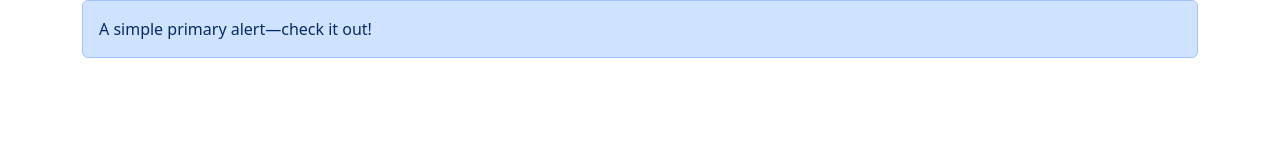
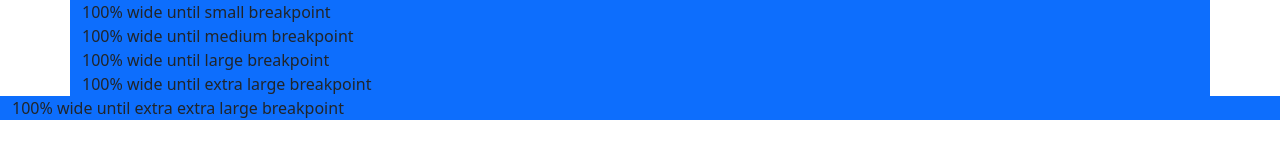
Before and after one commit to soso2410/Projeto-Travel-Agency, a plain HTML site: page index.html in a window 1280 px wide. Drawn offline with nearby package versions, Linux system fonts and the light colour scheme.

Commit message:
exemplo de containers

```diff
--- a/index.html
+++ b/index.html
@@ -7,11 +7,11 @@
     <link href="https://cdn.jsdelivr.net/npm/bootstrap@5.3.7/dist/css/bootstrap.min.css" rel="stylesheet" integrity="sha384-LN+7fdVzj6u52u30Kp6M/trliBMCMKTyK833zpbD+pXdCLuTusPj697FH4R/5mcr" crossorigin="anonymous">
 </head>
 <body>
-    <div class="container">
-        <div class="alert alert-primary" role="alert">
-         A simple primary alert—check it out!
-        </div>
-    </div>
+    <div class="container-sm bg-primary">100% wide until small breakpoint</div>
+    <div class="container-md bg-primary">100% wide until medium breakpoint</div>
+    <div class="container-lg bg-primary">100% wide until large breakpoint</div>
+    <div class="container-xl bg-primary">100% wide until extra large breakpoint</div>
+    <div class="container-xxl bg-primary">100% wide until extra extra large breakpoint</div>
     <script src="https://cdn.jsdelivr.net/npm/bootstrap@5.3.7/dist/js/bootstrap.bundle.min.js" integrity="sha384-ndDqU0Gzau9qJ1lfW4pNLlhNTkCfHzAVBReH9diLvGRem5+R9g2FzA8ZGN954O5Q" crossorigin="anonymous"></script>
 </body>
 </html>
```
